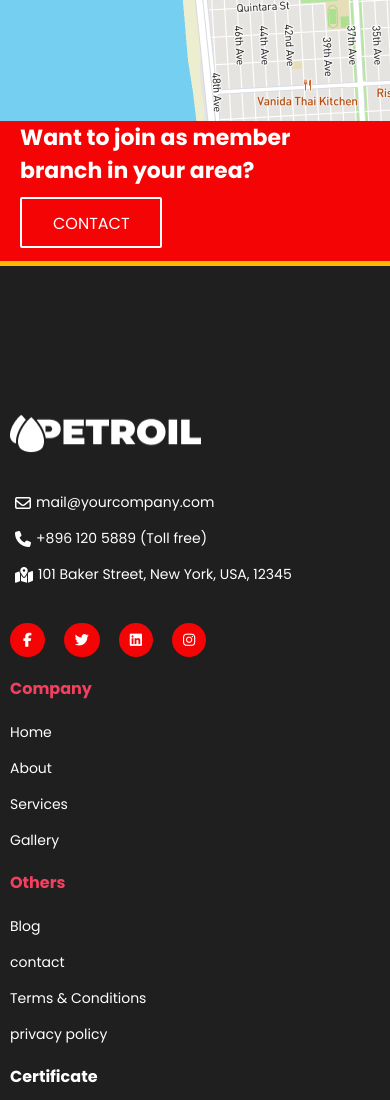
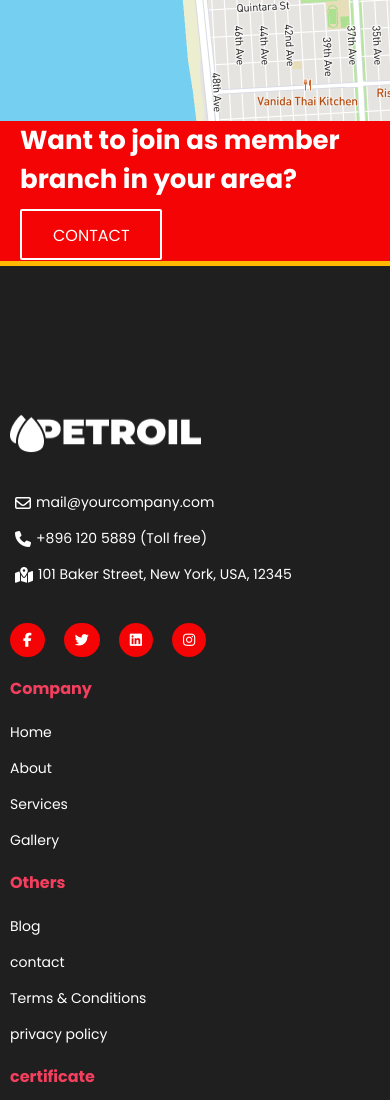
Before and after one commit to sultan93291/petroil, a website built with Vite: page index.html in a window 390 px wide. Shown: the part 7000-8100 px from the top of the page. Built offline with nearby package versions, Linux system fonts and the light colour scheme; files whose address does not match are found by name.

Commit message:
some issue fixed

```diff
--- a/index.html
+++ b/index.html
@@ -211,7 +211,7 @@
   <!-- ==== contact started here ====  -->
   <section class="w-auto h-[145px] bg-red relative items-center border-b-[5px] border-[#FFB800;]">
     <div class=" flex flex-col lg:flex-row max-w-container px-[10px] lg:mx-auto lg:py-[45px] justify-between">
-      <h2 class="mx-[10px] lg:mx-0 text-[22px] lg:text-[36px] font-[700] text-white">Want to join as member branch in your area?</h2>
+      <h2 class="mx-[10px] lg:mx-0 text-[26px] xl:text-[36px] font-[700] text-white">Want to join as member branch in your area?</h2>
       <a href="#"
         class="w-[142px] mx-[10px] lg:mx-0 h-[51px] rounded-[2px] border-[2px] border-white mt-[10px] lg:mt-0 py-[13px] px-[31px] text-white hover:text-red hover:bg-white transition duration-300 ">
         CONTACT
@@ -268,7 +268,7 @@
         </ul>
       </div>
       <div class=" flex flex-col gap-y-[21px]">
-        <h5 class=" text-rose-500  md:text-[16px] font-[700] capitalize text-white">certificate </h5>
+        <h5 class="text-[16px] font-[700] text-rose-500 md:text-white">certificate </h5>
         <div class="flex flex-col lg:flex-row gap-y-[15px]  gap-x-[5px]">
           <img src="./images/iso.png" class="w-[110px] h-[44px]" alt="iso logo">
           <img src="./images/liquid.png" class="w-[110px] h-[44px]" alt="iso logo">
```
Also changed, not shown: dist/assets/index-4TdYBHlO.css (added), dist/assets/index-ffQDkYxp.css (deleted), dist/assets/index-nTpnA1Ga.js (renamed from dist/assets/index-caN6Cb3E.js), dist/index.html, styles/style.min.css.
